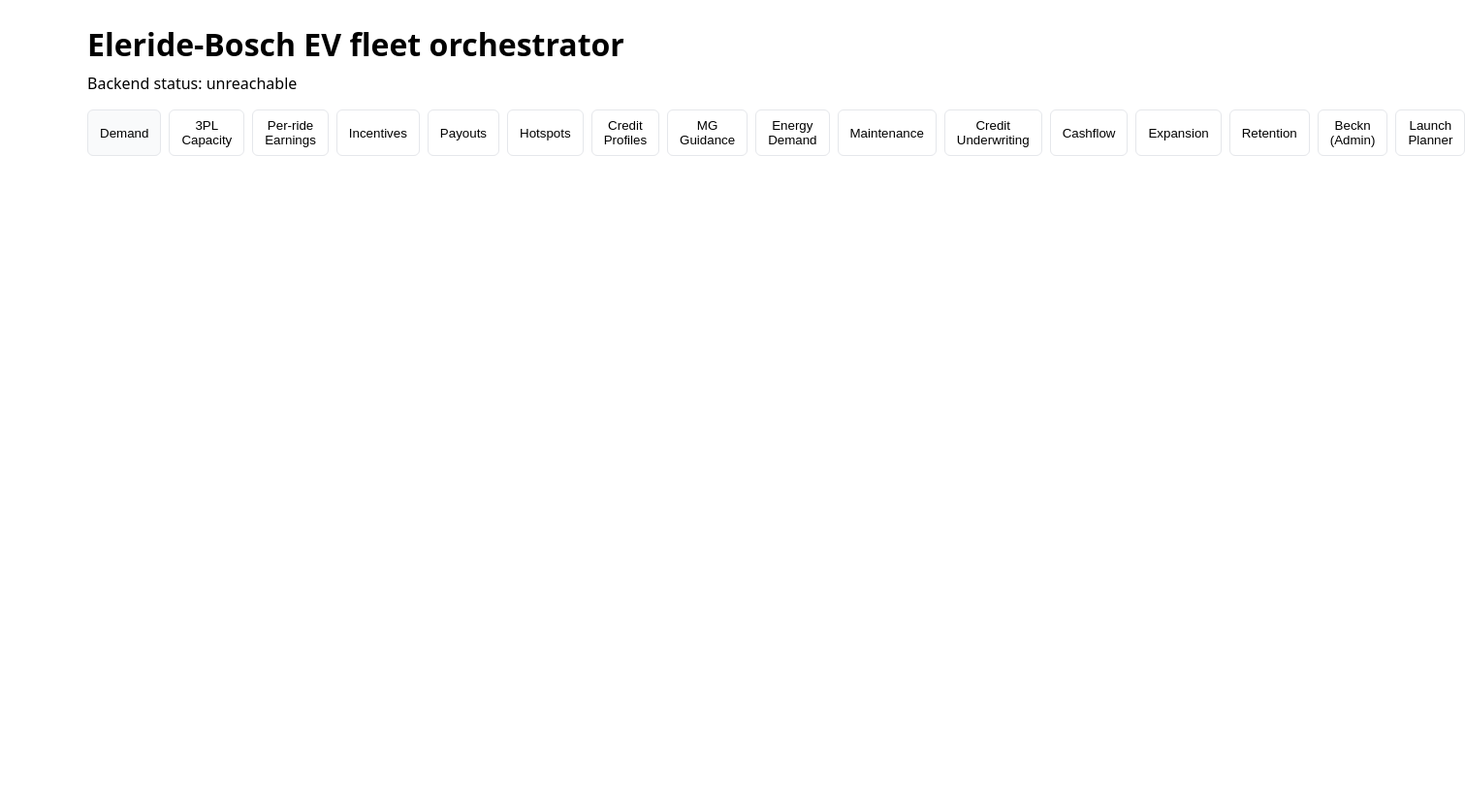
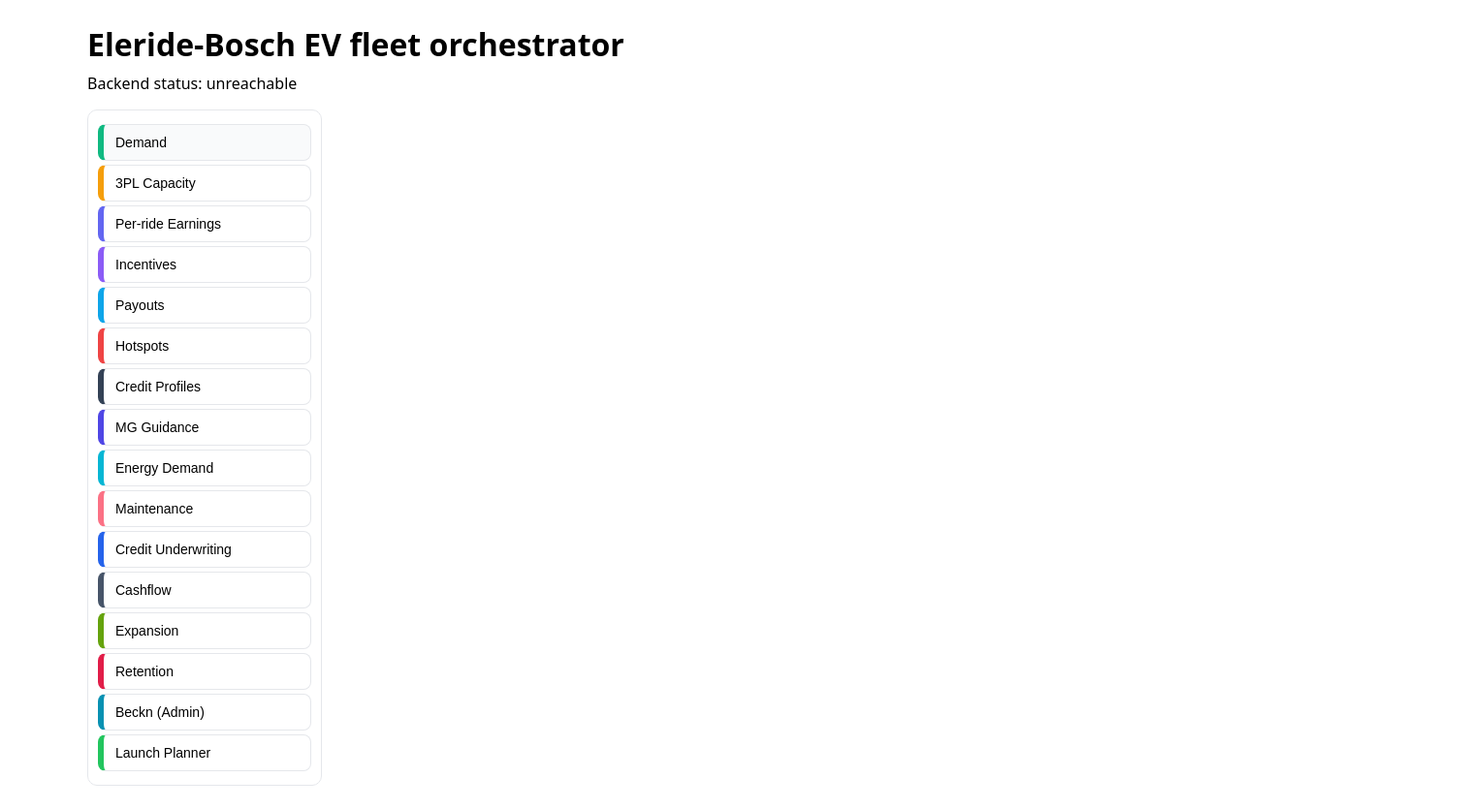
Before and after one commit to hari8g/eleride, a website built with Vite: page frontend/index.html in a window 1280 px wide. Shown: the whole page at 97% size, 1511 px wide, since content can reach past the window. Before the commit the page ends 800 px from the top, so only its background shows below. Built offline with nearby package versions, Linux system fonts and the light colour scheme; no server answers.

Commit message:
feat(ui): move tabs to left sidebar with color-coded buttons

```diff
--- a/frontend/index.html
+++ b/frontend/index.html
@@ -33,6 +33,26 @@
       .bar{background:#e5e7eb;border-radius:6px;overflow:hidden;height:10px}
       .bar-fill{background:#10b981;height:100%}
       .table-sm td{border-bottom:1px solid #f3f4f6}
+      /* Sidebar layout */
+      .layout{display:flex;gap:16px}
+      .sidebar{width:220px;border:1px solid var(--card-border);border-radius:10px;padding:10px;height:fit-content;position:sticky;top:16px}
+      .tab-btn{display:block;width:100%;text-align:left;padding:10px 12px;margin:4px 0;border:1px solid #e5e7eb;border-radius:8px;background:#fff;cursor:pointer;font-size:14px}
+      .color-demand{border-left:6px solid #10b981}
+      .color-3pl{border-left:6px solid #f59e0b}
+      .color-ride{border-left:6px solid #6366f1}
+      .color-inc{border-left:6px solid #8b5cf6}
+      .color-pay{border-left:6px solid #0ea5e9}
+      .color-hot{border-left:6px solid #ef4444}
+      .color-credit{border-left:6px solid #334155}
+      .color-mg{border-left:6px solid #4f46e5}
+      .color-energy{border-left:6px solid #06b6d4}
+      .color-maint{border-left:6px solid #fb7185}
+      .color-uw{border-left:6px solid #2563eb}
+      .color-cf{border-left:6px solid #475569}
+      .color-exp{border-left:6px solid #65a30d}
+      .color-ret{border-left:6px solid #e11d48}
+      .color-beckn{border-left:6px solid #0891b2}
+      .color-launch{border-left:6px solid #22c55e}
     </style>
     <!-- Preload Leaflet CSS to ensure map renders even if JS loads late -->
     <link rel="stylesheet" href="https://unpkg.com/leaflet@1.9.4/dist/leaflet.css" />
@@ -42,26 +62,26 @@
       <h1 style="margin-bottom: 8px;">Eleride-Bosch EV fleet orchestrator</h1>
       <div id="status" style="margin-bottom: 16px;">Checking backend...</div>
 
-      <nav style="display:flex; gap:8px; margin-bottom: 12px;">
-        <button id="tab-btn-demand" data-tab="demand" style="padding:8px 12px; border:1px solid #e5e7eb; border-radius:6px; background:#f9fafb; cursor:pointer;">Demand</button>
-        <button id="tab-btn-3pl" data-tab="threepl" style="padding:8px 12px; border:1px solid #e5e7eb; border-radius:6px; background:#fff; cursor:pointer;">3PL Capacity</button>
-        <button id="tab-btn-ride" data-tab="ride" style="padding:8px 12px; border:1px solid #e5e7eb; border-radius:6px; background:#fff; cursor:pointer;">Per-ride Earnings</button>
-        <button id="tab-btn-incentives" data-tab="incentives" style="padding:8px 12px; border:1px solid #e5e7eb; border-radius:6px; background:#fff; cursor:pointer;">Incentives</button>
-        <button id="tab-btn-payouts" data-tab="payouts" style="padding:8px 12px; border:1px solid #e5e7eb; border-radius:6px; background:#fff; cursor:pointer;">Payouts</button>
-        <button id="tab-btn-hotspots" data-tab="hotspots" style="padding:8px 12px; border:1px solid #e5e7eb; border-radius:6px; background:#fff; cursor:pointer;">Hotspots</button>
-        <button id="tab-btn-credit" data-tab="credit" style="padding:8px 12px; border:1px solid #e5e7eb; border-radius:6px; background:#fff; cursor:pointer;">Credit Profiles</button>
-        <button id="tab-btn-mg" data-tab="mg" style="padding:8px 12px; border:1px solid #e5e7eb; border-radius:6px; background:#fff; cursor:pointer;">MG Guidance</button>
-        <button id="tab-btn-energy" data-tab="energy" style="padding:8px 12px; border:1px solid #e5e7eb; border-radius:6px; background:#fff; cursor:pointer;">Energy Demand</button>
-        <button id="tab-btn-maint" data-tab="maint" style="padding:8px 12px; border:1px solid #e5e7eb; border-radius:6px; background:#fff; cursor:pointer;">Maintenance</button>
-        <button id="tab-btn-uw" data-tab="uw" style="padding:8px 12px; border:1px solid #e5e7eb; border-radius:6px; background:#fff; cursor:pointer;">Credit Underwriting</button>
-        <button id="tab-btn-cf" data-tab="cf" style="padding:8px 12px; border:1px solid #e5e7eb; border-radius:6px; background:#fff; cursor:pointer;">Cashflow</button>
-        <button id="tab-btn-exp" data-tab="exp" style="padding:8px 12px; border:1px solid #e5e7eb; border-radius:6px; background:#fff; cursor:pointer;">Expansion</button>
-        <button id="tab-btn-ret" data-tab="ret" style="padding:8px 12px; border:1px solid #e5e7eb; border-radius:6px; background:#fff; cursor:pointer;">Retention</button>
-        <button id="tab-btn-beckn" data-tab="beckn" style="padding:8px 12px; border:1px solid #e5e7eb; border-radius:6px; background:#fff; cursor:pointer;">Beckn (Admin)</button>
-        <button id="tab-btn-launch" data-tab="launch" style="padding:8px 12px; border:1px solid #e5e7eb; border-radius:6px; background:#fff; cursor:pointer;">Launch Planner</button>
-      </nav>
-
-
+      <div class="layout">
+        <aside class="sidebar">
+          <button id="tab-btn-demand" data-tab="demand" class="tab-btn color-demand" style="background:#f9fafb;">Demand</button>
+          <button id="tab-btn-3pl" data-tab="threepl" class="tab-btn color-3pl" style="background:#fff;">3PL Capacity</button>
+          <button id="tab-btn-ride" data-tab="ride" class="tab-btn color-ride" style="background:#fff;">Per-ride Earnings</button>
+          <button id="tab-btn-incentives" data-tab="incentives" class="tab-btn color-inc" style="background:#fff;">Incentives</button>
+          <button id="tab-btn-payouts" data-tab="payouts" class="tab-btn color-pay" style="background:#fff;">Payouts</button>
+          <button id="tab-btn-hotspots" data-tab="hotspots" class="tab-btn color-hot" style="background:#fff;">Hotspots</button>
+          <button id="tab-btn-credit" data-tab="credit" class="tab-btn color-credit" style="background:#fff;">Credit Profiles</button>
+          <button id="tab-btn-mg" data-tab="mg" class="tab-btn color-mg" style="background:#fff;">MG Guidance</button>
+          <button id="tab-btn-energy" data-tab="energy" class="tab-btn color-energy" style="background:#fff;">Energy Demand</button>
+          <button id="tab-btn-maint" data-tab="maint" class="tab-btn color-maint" style="background:#fff;">Maintenance</button>
+          <button id="tab-btn-uw" data-tab="uw" class="tab-btn color-uw" style="background:#fff;">Credit Underwriting</button>
+          <button id="tab-btn-cf" data-tab="cf" class="tab-btn color-cf" style="background:#fff;">Cashflow</button>
+          <button id="tab-btn-exp" data-tab="exp" class="tab-btn color-exp" style="background:#fff;">Expansion</button>
+          <button id="tab-btn-ret" data-tab="ret" class="tab-btn color-ret" style="background:#fff;">Retention</button>
+          <button id="tab-btn-beckn" data-tab="beckn" class="tab-btn color-beckn" style="background:#fff;">Beckn (Admin)</button>
+          <button id="tab-btn-launch" data-tab="launch" class="tab-btn color-launch" style="background:#fff;">Launch Planner</button>
+        </aside>
+        <main style="flex:1;">
 
       <section id="tab-demand" style="display:none;">
         <section style="margin: 16px 0; padding: 12px; border: 1px solid #e5e7eb; border-radius: 8px; display:flex; gap:12px; align-items:center;">
@@ -578,6 +598,8 @@
           </div>
         </section>
       </section>
+        </main>
+      </div>
     </div>
 
     <!-- Ensure Leaflet is available globally before our module initializes the map -->
```
